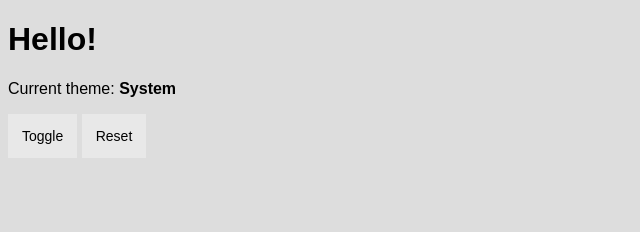
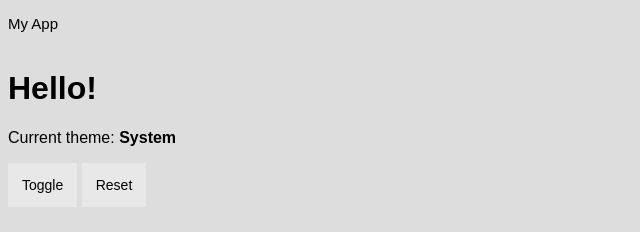
Before and after one commit to InfinityGorzan/MyLearnElectron, an Electron app: page index.html in a window 800 px wide. Shown: the whole page, without its empty margins (0-640 px from the left). Drawn offline with Linux system fonts and the light colour scheme.

```diff
--- a/index.html
+++ b/index.html
@@ -1,3 +1,4 @@
+
 <!DOCTYPE html>
 <html>
 <head>
@@ -7,11 +8,16 @@
     <link rel="stylesheet" type="text/css" href="./styles.css">
 </head>
 <body>
+  <div id="titlebar">
+    <!--<button onclick="">Hi</button>-->
+    <p id="title" style="font-size: 15px;">My App</p>
+    <hr style="opacity: 0;">
+  </div>
     <h1>Hello!</h1>
     <p>Current theme: <strong id="theme-source">System</strong></p>
 
-    <button id="toggle-mode"><span class="buttonText">Toggle</span></button>
-    <button id="reset-to-system"><span class="buttonText">Reset</span></button>
+    <button id="toggle-mode">Toggle</button>
+    <button id="reset-to-system">Reset</button>
 
     <script src="renderer.js"></script>
   </body>
--- a/styles.css
+++ b/styles.css
@@ -13,7 +13,6 @@
     body { background: #ddd; color: black; }
     button { background-color: #ebebebdc; }
     button:hover { background-color: #8b8b8be0; }
-    button span.buttonText:hover {color: white}
 }
 
 button {
@@ -21,3 +20,8 @@
     font-size: 14px;
     border: none;
 }
+
+#titlebar {
+    -webkit-user-select: none;
+    -webkit-app-region: drag;
+}
```
Also changed, not shown: main.js (+7 -1 lines), README.md.
